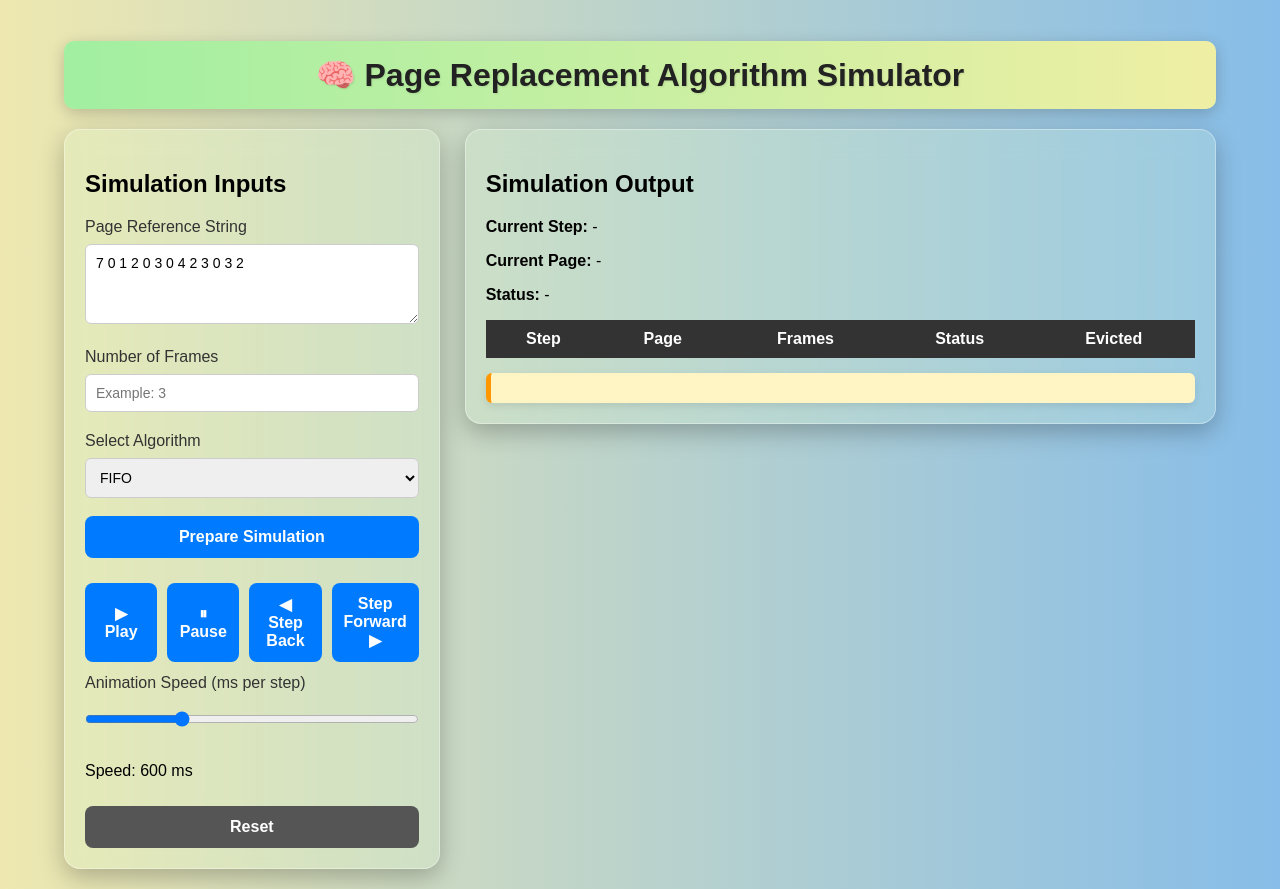
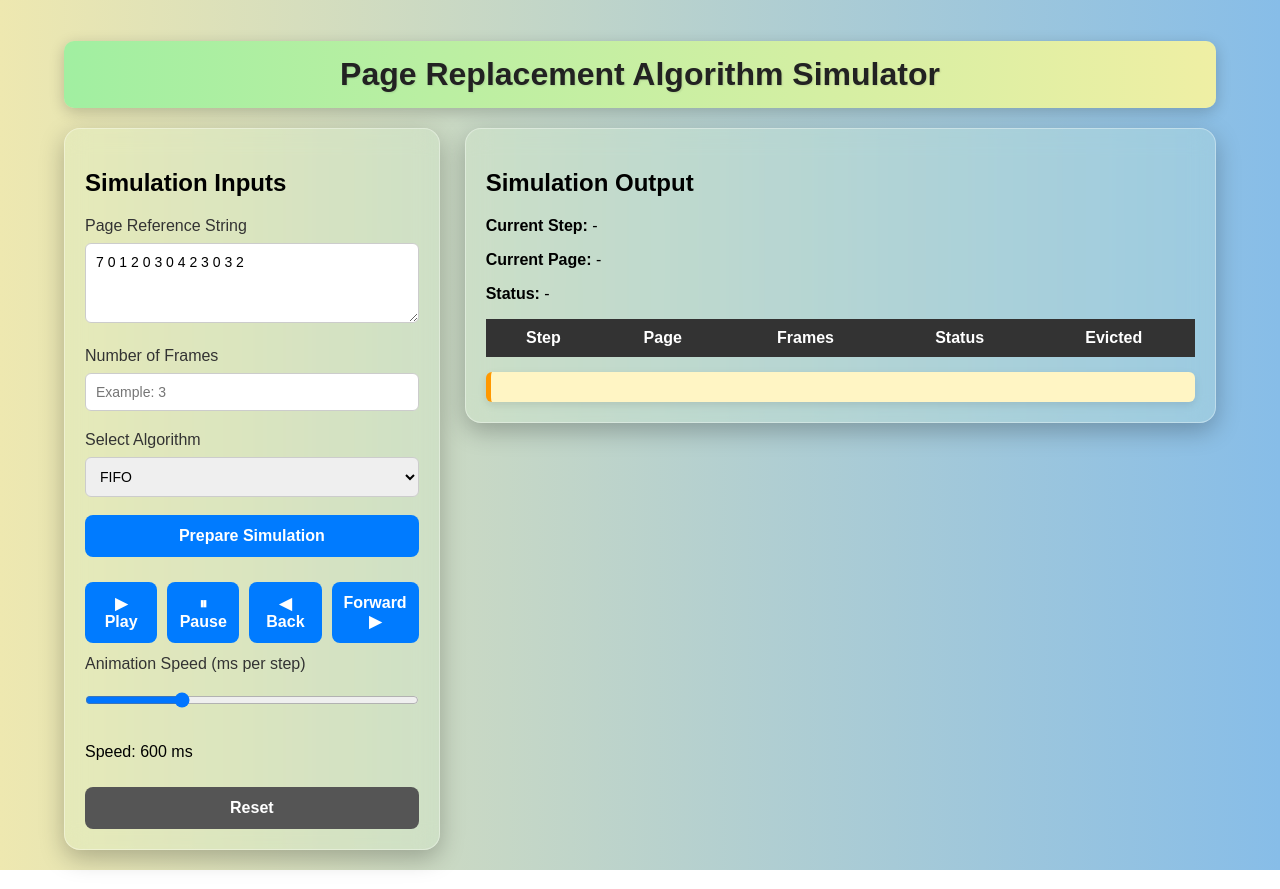
Before and after one commit to Codeguru79/Efficient-Page-Replacement-Simulator, a plain HTML site: page project 1/index.html in a window 1280 px wide. Drawn offline with Linux system fonts and the light colour scheme.

Commit message:
Fix formatting issues in index.html

```diff
--- a/project 1/index.html
+++ b/project 1/index.html
@@ -10,7 +10,7 @@
 
 <div class="main-container">
 
-    <h1 class="title">🧠 Page Replacement Algorithm Simulator</h1>
+    <h1 class="title">Page Replacement Algorithm Simulator</h1>
 
     <div class="grid">
 
@@ -36,8 +36,8 @@
             <div class="playback-controls">
                 <button class="btn" id="playBtn">▶ Play</button>
                 <button class="btn" id="pauseBtn">⏸ Pause</button>
-                <button class="btn" id="stepBackBtn">◀ Step Back</button>
-                <button class="btn" id="stepForwardBtn">Step Forward ▶</button>
+                <button class="btn" id="stepBackBtn">◀ Back</button>
+                <button class="btn" id="stepForwardBtn">Forward ▶</button>
             </div>
 
             <label>Animation Speed (ms per step)</label>
```
